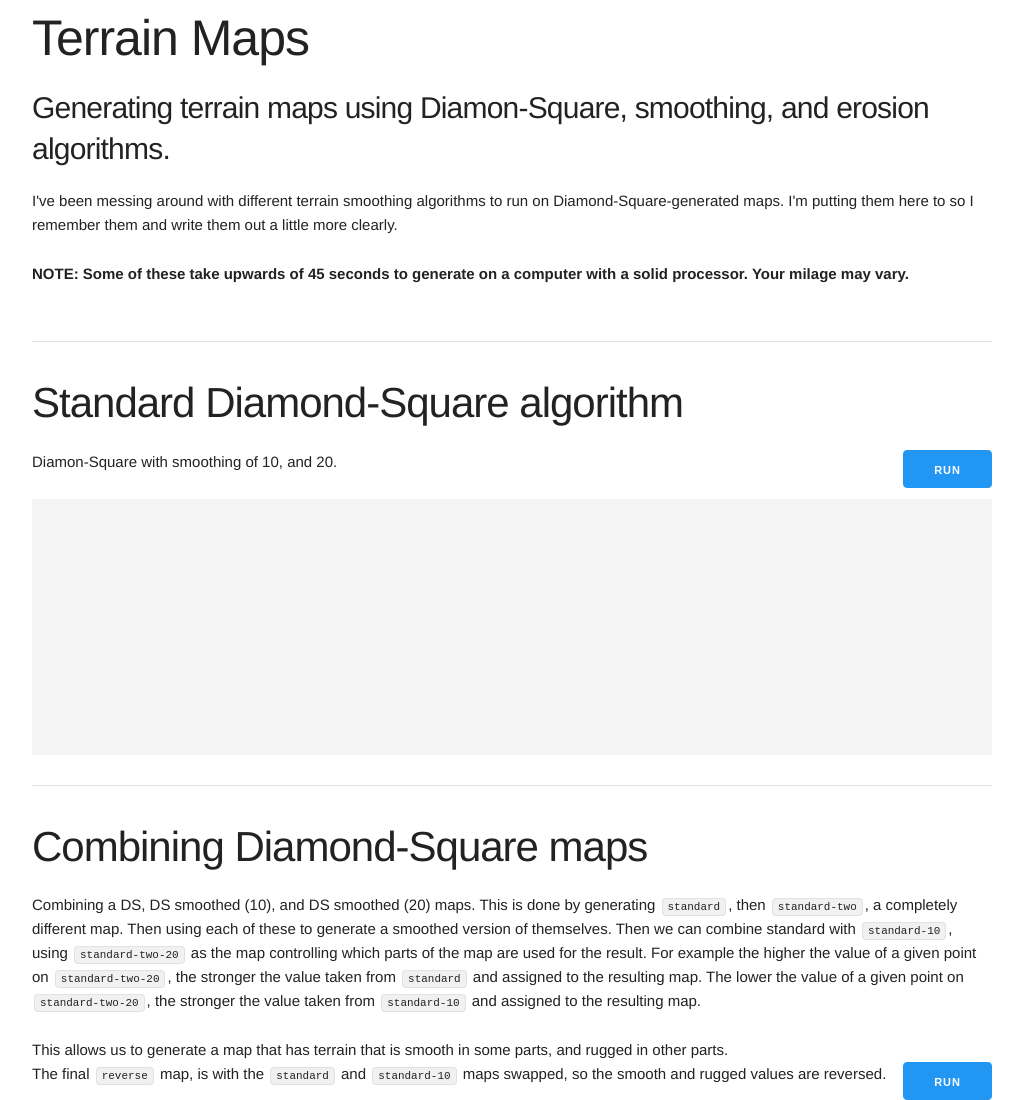
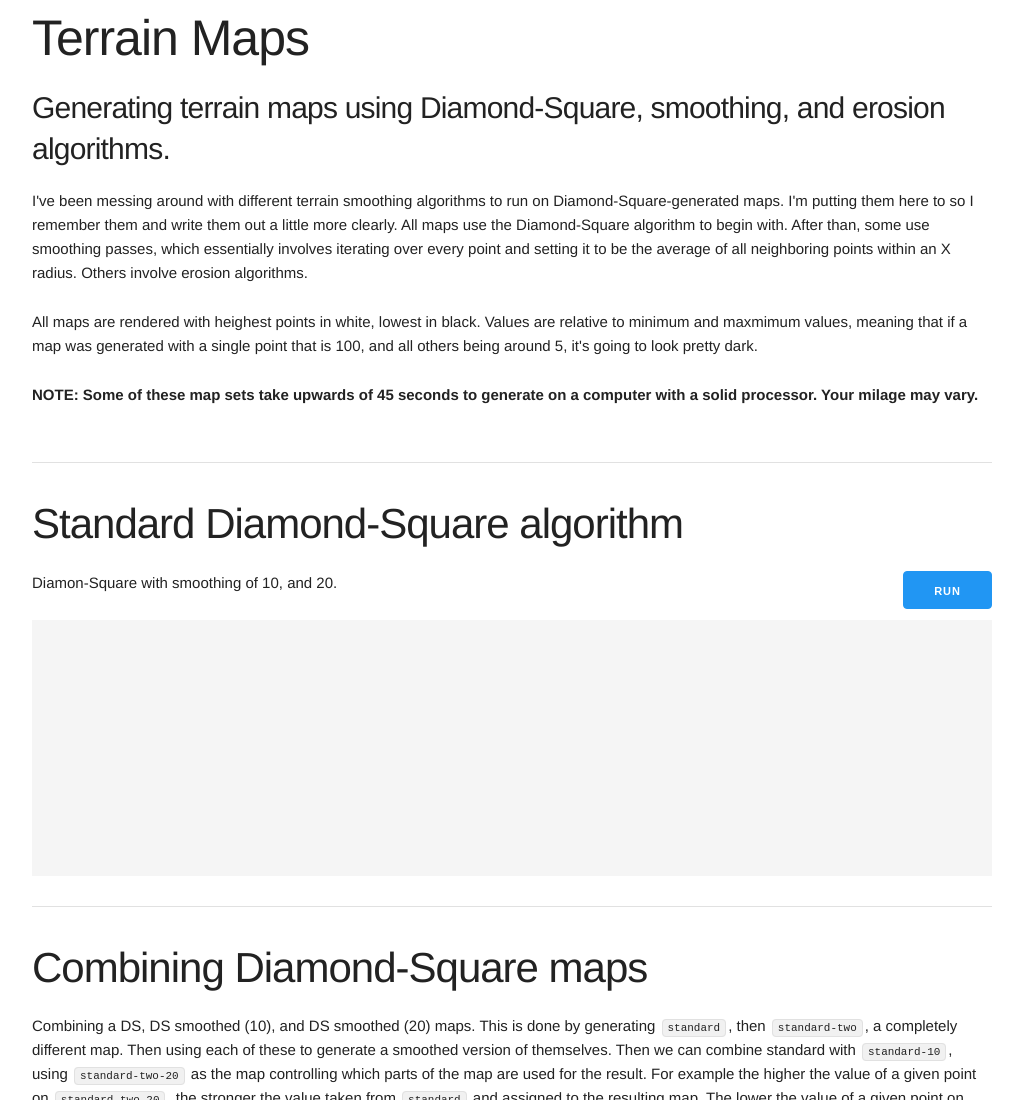
Before and after one commit to vogtb/terrain-map, a plain HTML site: page index.html in a window 1280 px wide. Shown: the top 1100 px of the page, without its empty margins (128-1151 px from the left). Drawn offline with nearby package versions, Linux system fonts and the light colour scheme.

Commit message:
Improving explaination

```diff
--- a/index.html
+++ b/index.html
@@ -10,9 +10,12 @@
     <div class="container">
       <div class="row">
         <h1>Terrain Maps</h1>
-        <h4>Generating terrain maps using Diamon-Square, smoothing, and erosion algorithms.</h4>
-        <p>I've been messing around with different terrain smoothing algorithms to run on Diamond-Square-generated maps. I'm putting them here to so I remember them and write them out a little more clearly.</p>
-        <p><strong>NOTE: Some of these take upwards of 45 seconds to generate on a computer with a solid processor. Your milage may vary.</strong></p>
+        <h4>Generating terrain maps using Diamond-Square, smoothing, and erosion algorithms.</h4>
+        <p>I've been messing around with different terrain smoothing algorithms to run on Diamond-Square-generated maps. I'm putting them here to so I remember them and write them out a little more clearly. All maps use the Diamond-Square algorithm
+          to begin with. After than, some use smoothing passes, which essentially involves iterating over every point and setting it to be the average of all neighboring points within an X radius. Others involve erosion algorithms.</p>
+        <p>All maps are rendered with heighest points in white, lowest in black. Values are relative to minimum and maxmimum values, meaning that if a map was generated with a single point that is 100, and all others being around 5, it's going to
+          look pretty dark.</p>
+        <p><strong>NOTE: Some of these map sets take upwards of 45 seconds to generate on a computer with a solid processor. Your milage may vary.</strong></p>
       </div>
     </div>
     <!-- container-1 -->
```
